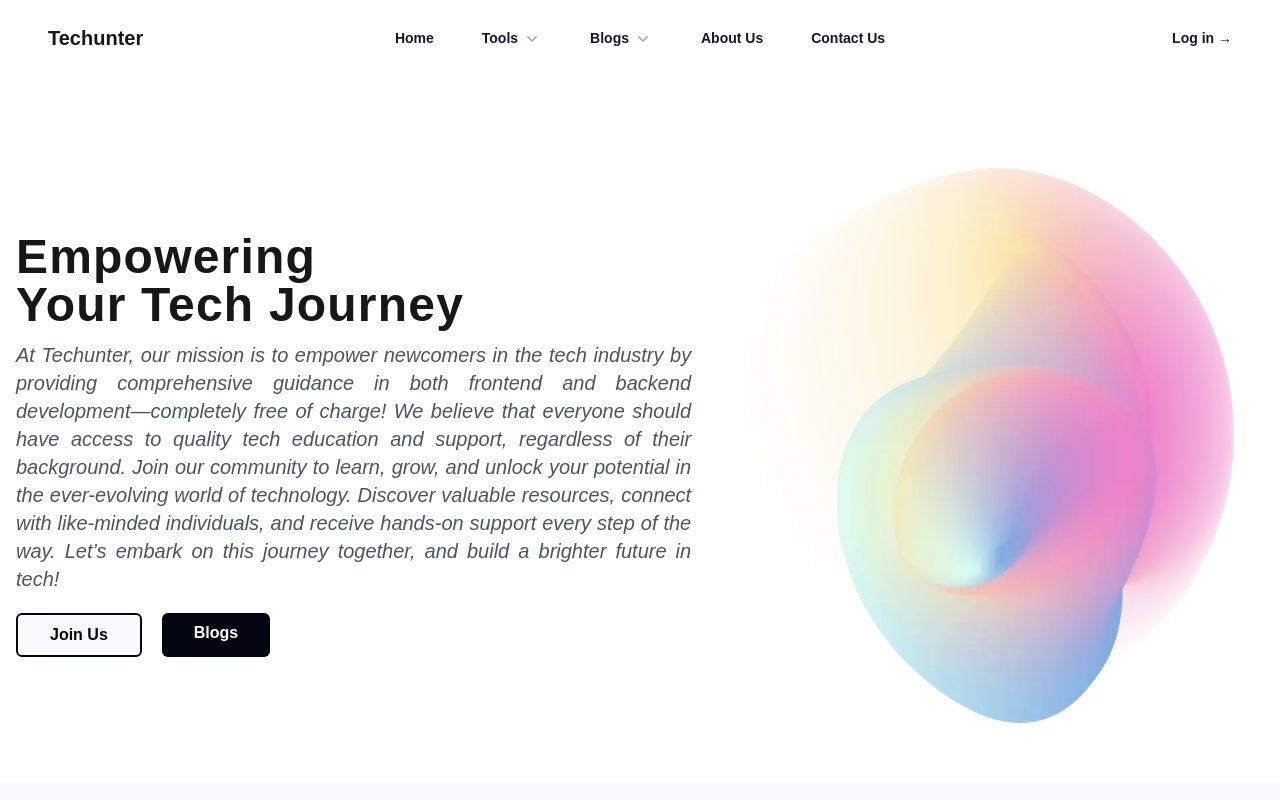
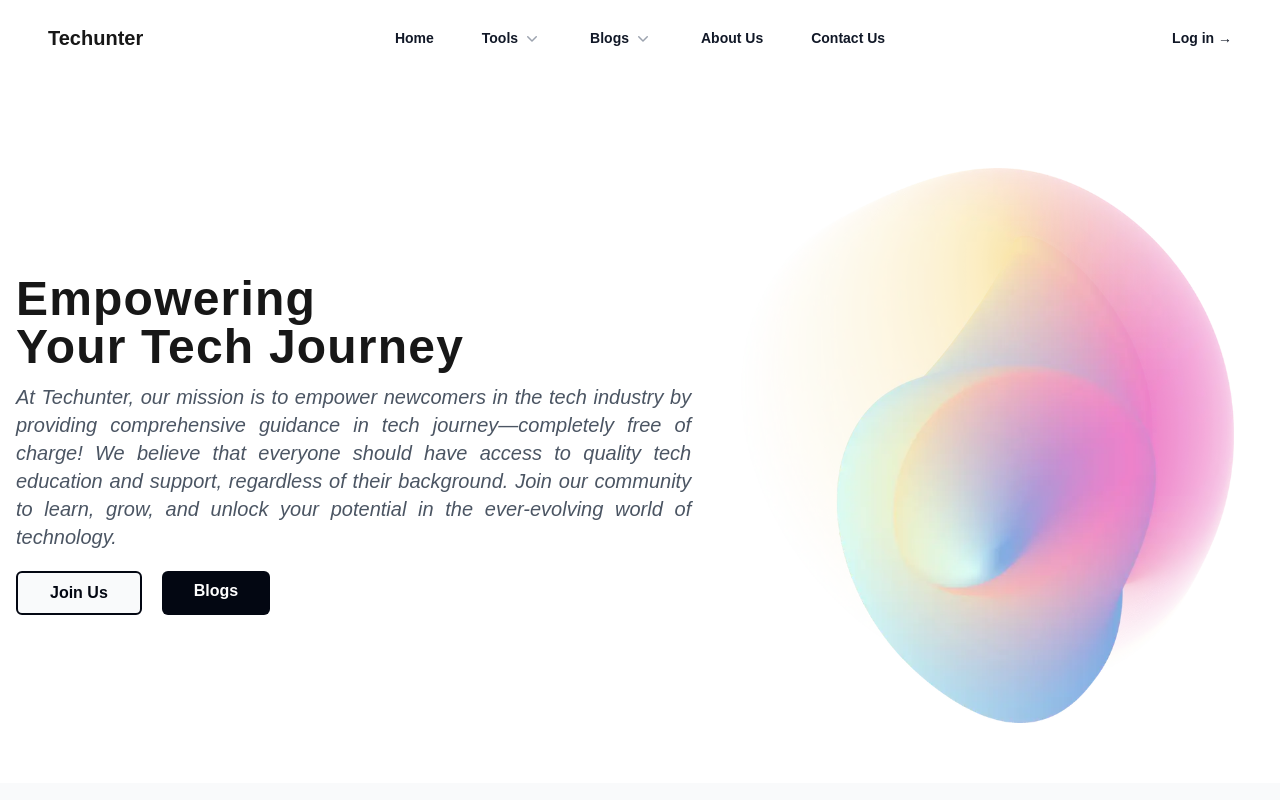
Before and after one commit to techunterhub/techunter, a Next.js app: page / in a window 1280 px wide. Shown: the top 800 px of the page. Built offline with nearby package versions, Linux system fonts and the light colour scheme.

Commit message:
refactor: some changes in hover

```diff
--- a/components/Footer/Footer.tsx
+++ b/components/Footer/Footer.tsx
@@ -45,20 +45,19 @@ const Footer = () => {
                   target="_blank"
                   className="font-bold hover:underline"
                 >
-                  <FaDiscord size="1.5em" />
+                  <FaDiscord className="hover:text-blue-500 transition-all ease-linear duration-300" size="1.5em" />
                 </Link>
                 <Link
                   href="https://m.me/j/AbZScFyvTHpDOAvG/"
                   target="_blank"
                   className="font-bold hover:underline"
                 >
-                  <FaFacebookMessenger size="1.4em" />
+                  <FaFacebookMessenger className="hover:text-blue-700 transition-all ease-linear duration-300" size="1.4em" />
                 </Link>
               </li>
             </ul>
           </div>
 
-          {/* Newsletter Sign Up */}
           <div className="text-center lg:text-left">
             <h3 className="text-lg font-bold mb-4">Sign Up for Newsletter</h3>
             <form
--- a/components/Home/Main.tsx
+++ b/components/Home/Main.tsx
@@ -14,7 +14,7 @@ export default function HomePage() {
                         Empowering <br /> Your Tech Journey
                     </h1>
                     <p className="mt-3 text-justify text-sm italic text-gray-600 sm:text-base md:text-lg lg:text-xl">
-                    At Techunter, our mission is to empower newcomers in the tech industry by providing comprehensive guidance in both frontend and backend development—completely free of charge! We believe that everyone should have access to quality tech education and support, regardless of their background. Join our community to learn, grow, and unlock your potential in the ever-evolving world of technology. Discover valuable resources, connect with like-minded individuals, and receive hands-on support every step of the way. Let’s embark on this journey together, and build a brighter future in tech!
+                    At Techunter, our mission is to empower newcomers in the tech industry by providing comprehensive guidance in tech journey—completely free of charge! We believe that everyone should have access to quality tech education and support, regardless of their background. Join our community to learn, grow, and unlock your potential in the ever-evolving world of technology.
                     </p>
 
                     <div className="mt-5 flex w-full flex-wrap justify-center gap-5 md:justify-start">
```
